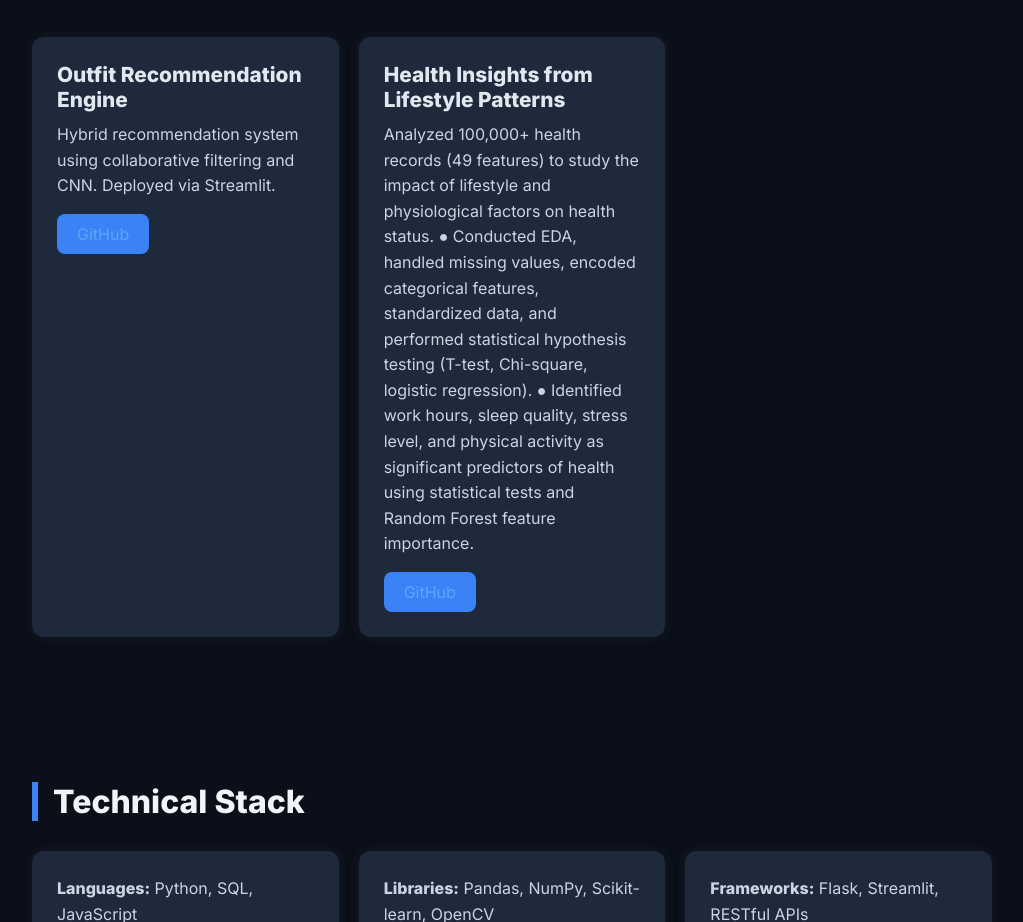
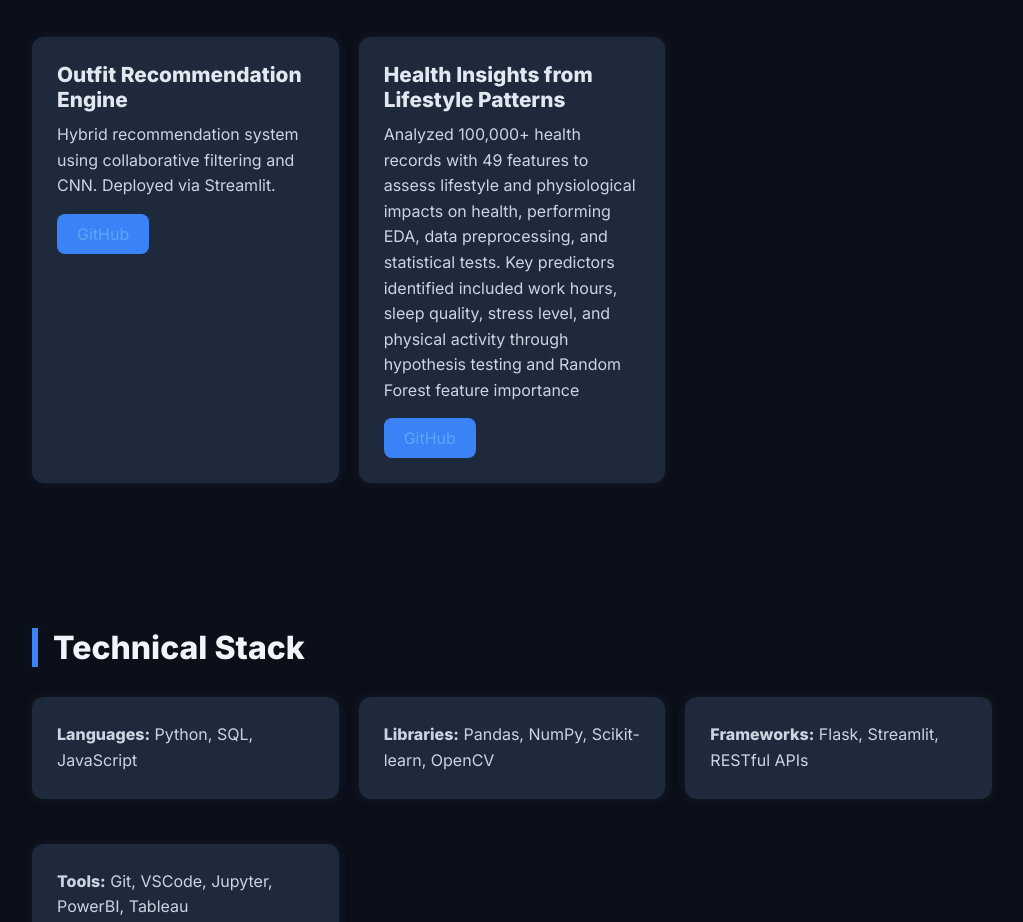
Before and after one commit to yaniv-11/vinay-11.github.io, a plain HTML site: page index.html in a window 1280 px wide. Shown: the part 1080-2002 px from the top of the page, without its empty margins (128-1151 px from the left). Drawn offline with Linux system fonts and the light colour scheme.

Commit message:
Update index.html

```diff
--- a/index.html
+++ b/index.html
@@ -151,11 +151,7 @@
       </div>
       <div class="card">
         <h3>Health Insights from Lifestyle Patterns  </h3>
-        <p>Analyzed 100,000+ health records (49 features) to study the impact of lifestyle and physiological factors on health status.
-● Conducted EDA, handled missing values, encoded categorical features, standardized data, and performed statistical hypothesis testing (T-test,
-Chi-square, logistic regression).
-● Identified work hours, sleep quality, stress level, and physical activity as significant predictors of health using statistical tests and Random Forest
-feature importance.</p>
+        <p>Analyzed 100,000+ health records with 49 features to assess lifestyle and physiological impacts on health, performing EDA, data preprocessing, and statistical tests. Key predictors identified included work hours, sleep quality, stress level, and physical activity through hypothesis testing and Random Forest feature importance</p>
         <a href="https://github.com/yaniv-11/Health-Insights-from-Lifestyle-Patterns-" class="btn" target="_blank">GitHub</a>
       </div>
     </div>
```
